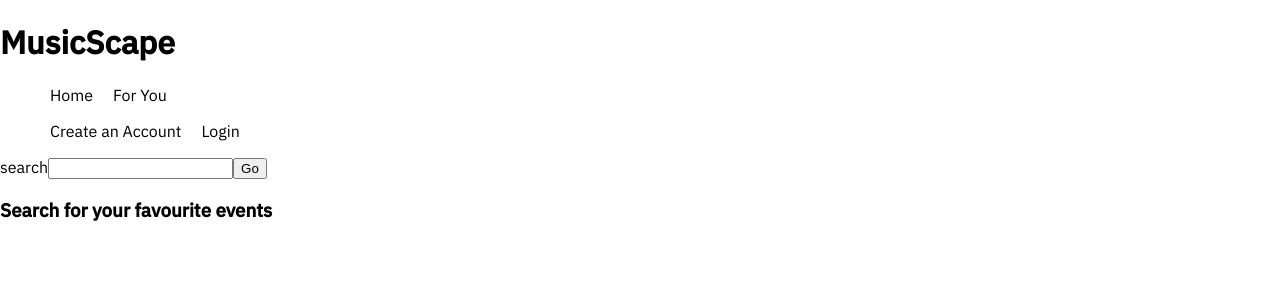
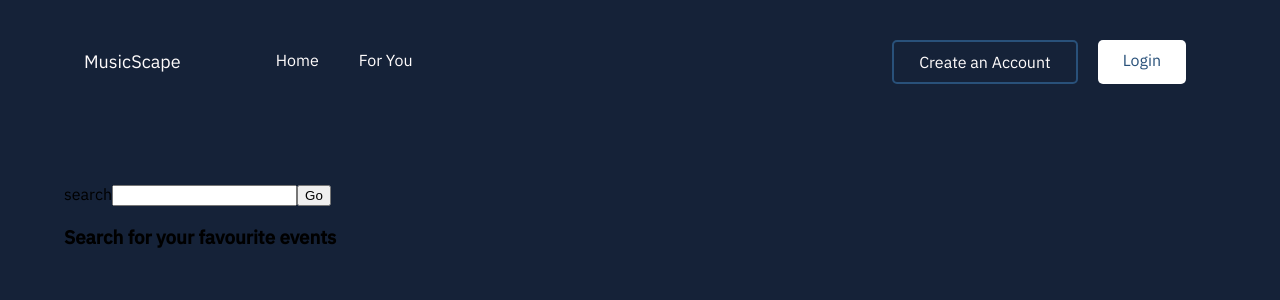
Before and after one commit to toritsevalerie/Music-Scape-App, a React (Create React App) app: page / in a window 1280 px wide. Shown: the top 300 px of the page. Built offline with nearby package versions, Linux system fonts and the light colour scheme.

Commit message:
css for body and nav done

```diff
--- a/src/App.css
+++ b/src/App.css
@@ -1,27 +1,55 @@
+
+nav {
+  padding: 30px 10px;
+  display: flex;
+  justify-content: space-between;
+}
+ul {
+  padding: 0;
+}
 .navigation-bar {
   display: flex;
+  margin: 10px;
 }
 .navigation-bar li {
   list-style: none;
-    margin: 0px 10px;
-
+  margin: 0px 20px;
+  padding: 10px 0px;
 }
 .navigation-bar a {
   text-decoration: none;
-    color: black;
-
+  color: rgb(255, 252, 252);
 }
-
 .login-nav-bar {
   display: flex;
+  margin: 10px;
 }
 .login-nav-bar li {
   list-style: none;
   margin: 0px 10px;
-
 }
 .login-nav-bar a {
   text-decoration: none;
-    color: black;
+  color: rgb(255, 252, 252);
+}
+.account-button {
+  border: 2px solid #29517a;
+  padding: 10px 25px;
+  border-radius: 5px;
+}
+.login-button {
+  padding: 10px 25px;
 
+  border-radius: 5px;
+  background-color: white;
 }
+.login-button a {
+  color: #29517a;
+}
+.navigation-bar .logo {
+  margin: 0px 50px 0px 0px;
+  padding: 10px 25px 10px 0px;
+  font-size: 18px;
+  text-align: center;
+  color: rgb(255, 252, 252);
+}
--- a/src/App.js
+++ b/src/App.js
@@ -41,9 +41,10 @@ function App() {
   };
   return (
     <>
-      <h1>MusicScape</h1>
+    <wrapper>
       <nav>
         <ul className="navigation-bar">
+          <li className="logo">MusicScape</li>
           <li>
             <Link to="/">Home</Link>
           </li>
@@ -51,11 +52,12 @@ function App() {
             <Link to="/foryou">For You</Link>
           </li>
         </ul>
+
         <ul className="login-nav-bar">
-          <li>
+          <li className="account-button">
             <Link to="">Create an Account</Link>
           </li>
-          <li>
+          <li className="login-button">
             <Link to="">Login</Link>
           </li>
         </ul>
@@ -71,6 +73,8 @@ function App() {
         />
         <Route path="/foryou" element={<CategoryButtons />} />
       </Routes>
+    </wrapper>
+
     </>
   );
 }
--- a/src/index.css
+++ b/src/index.css
@@ -1,3 +1,13 @@
+body {
+  background-color: #152238;
+}
+wrapper {
+  display: block;
+  max-width: 1200px;
+  width: 90%;
+  margin: 0 auto;
+}
+
 body {
   margin: 0;
   font-family: 'IBM Plex Sans', sans-serif;
```
Lines whose indentation alone changed are shown as unchanged.
